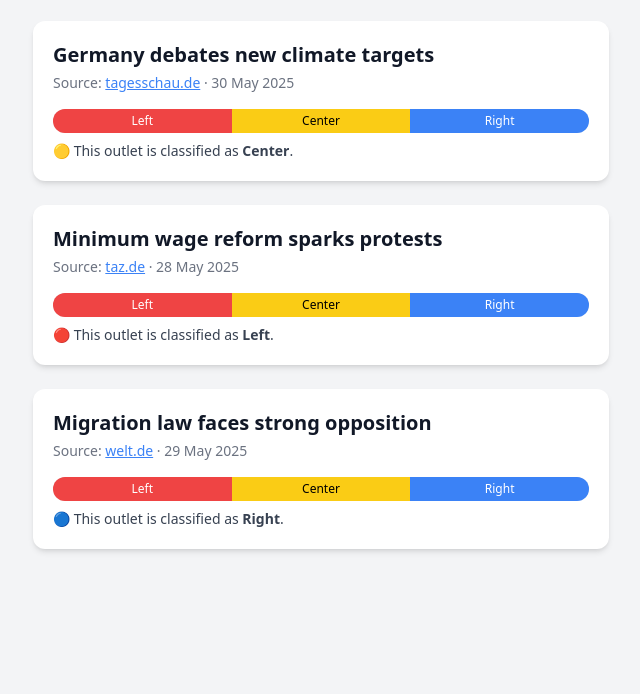
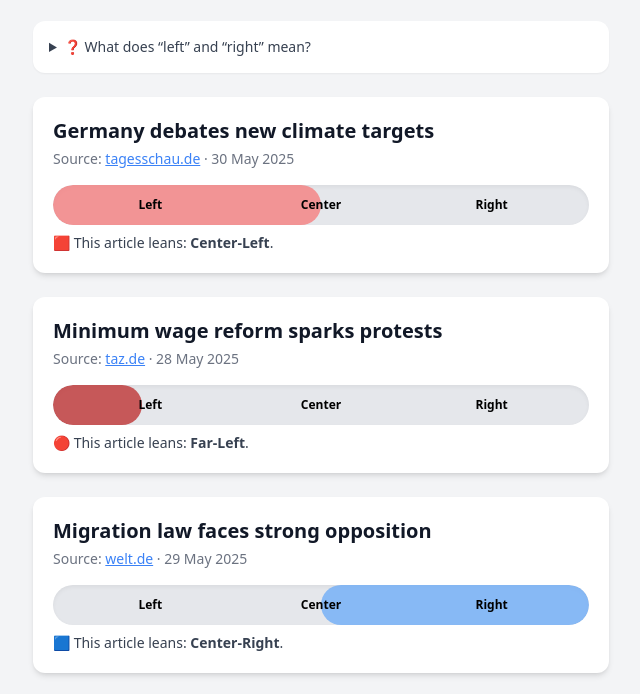
Before and after one commit to VasifVahidov/CapyCapyNews, a website: page public/index.html in a window 1280 px wide. Shown: the part 225-919 px from the top of the page, without its empty margins (319-959 px from the left). Before the commit the page ends 814 px from the top, so only its background shows below. Drawn offline with nearby package versions, Linux system fonts and the light colour scheme.

Commit message:
spectrum added, biasses added

```diff
--- a/public/data.js
+++ b/public/data.js
@@ -8,7 +8,7 @@ const articles = [
       en: "Germany debates new climate targets",
       de: "Deutschland streitet über neue Klimaziele"
     },
-    bias: "center"
+    bias: "center-left"
   },
   {
     id: 2,
@@ -19,7 +19,7 @@ const articles = [
       en: "Minimum wage reform sparks protests",
       de: "Mindestlohnreform löst Proteste aus"
     },
-    bias: "left"
+    bias: "far-left"
   },
   {
     id: 3,
@@ -30,6 +30,17 @@ const articles = [
       en: "Migration law faces strong opposition",
       de: "Migrationsgesetz stößt auf heftigen Widerstand"
     },
-    bias: "right"
+    bias: "center-right"
+  },
+  {
+    id: 4,
+    source: "jungefreiheit.de",
+    url: "https://www.jungefreiheit.de",
+    date: "27 May 2025",
+    headline: {
+      en: "Right-wing party calls for stricter border laws",
+      de: "Rechtspartei fordert strengere Grenzgesetze"
+    },
+    bias: "far-right"
   }
 ];
--- a/public/index.html
+++ b/public/index.html
@@ -22,11 +22,36 @@
     <p class="text-sm text-gray-600 italic" id="tagline">News Tagged by the Chillest Rodent Alive.</p>
   </div>
 
+  <!-- Political Spectrum Reference Toggle -->
+  <div class="max-w-xl mx-auto mb-6">
+    <details class="bg-white rounded-xl shadow-sm p-4 text-sm text-gray-700" id="spectrum-info">
+      <summary class="cursor-pointer font-medium hover:underline" id="spectrum-title">
+        ❓ What does “left” and “right” mean?
+      </summary>
+      <ul class="mt-3 space-y-1 list-disc list-inside" id="spectrum-list-en">
+        <li><strong>Far Left</strong>: Die Linke (radical wings), Antifa (non-parliamentary)</li>
+        <li><strong>Center-Left</strong>: SPD, parts of Die Grünen</li>
+        <li><strong>Center</strong>: FDP, centrist SPD/CDU/Greens</li>
+        <li><strong>Center-Right</strong>: CDU, moderate CSU</li>
+        <li><strong>Right</strong>: Conservative CDU/CSU members</li>
+        <li><strong>Far Right</strong>: AfD (nationalist wing), NPD</li>
+      </ul>
+      <ul class="mt-3 space-y-1 list-disc list-inside hidden" id="spectrum-list-de">
+        <li><strong>Radikale Linke</strong>: Die Linke (radikale Flügel), Antifa</li>
+        <li><strong>Mitte-Links</strong>: SPD, Teile der Grünen</li>
+        <li><strong>Politische Mitte</strong>: FDP, zentristische SPD/CDU/Grüne</li>
+        <li><strong>Mitte-Rechts</strong>: CDU, gemäßigte CSU</li>
+        <li><strong>Rechte</strong>: Konservative CSU/CDU-Mitglieder</li>
+        <li><strong>Extreme Rechte</strong>: AfD (nationalistischer Flügel), NPD</li>
+      </ul>
+    </details>
+  </div>
+
+
   <!-- News Container -->
   <div class="max-w-xl mx-auto" id="articles"></div>
 
   <script src="data.js"></script>
   <script src="script.js"></script>
 </body>
-
 </html>
--- a/public/script.js
+++ b/public/script.js
@@ -8,9 +8,13 @@ const texts = {
     center: "Center",
     right: "Right",
     bias: {
-      left: "🔴 This outlet is classified as <strong>Left</strong>.",
-      center: "🟡 This outlet is classified as <strong>Center</strong>.",
-      right: "🔵 This outlet is classified as <strong>Right</strong>."
+      "far-left": "🔴 This article leans: <strong>Far-Left</strong>.",
+      "left": "🔴 This article leans: <strong>Center-Left</strong>.",
+      "center-left": "🟥 This article leans: <strong>Center-Left</strong>.",
+      "center": "🟡 This article leans: <strong>Center</strong>.",
+      "center-right": "🟦 This article leans: <strong>Center-Right</strong>.",
+      "right": "🔵 This article leans: <strong>Right</strong>.",
+      "far-right": "🔵 This article leans: <strong>Far-Right</strong>."
     },
     toggle: "🇬🇧 English"
   },
@@ -21,9 +25,13 @@ const texts = {
     center: "Zentrum",
     right: "Rechts",
     bias: {
-      left: "🔴 Dieses Medium wird als <strong>Links</strong> eingestuft.",
-      center: "🟡 Dieses Medium wird als <strong>Zentrum</strong> eingestuft.",
-      right: "🔵 Dieses Medium wird als <strong>Rechts</strong> eingestuft."
+      "far-left": "🔴 Dieser Artikel tendiert zu: <strong>radikale Linke</strong>",
+      "left": "🔴 Dieser Artikel tendiert zu: <strong>Mitte-Links</strong>",
+      "center-left": "🟥 Dieser Artikel tendiert zu: <strong>Mitte-Links</strong>",
+      "center": "🟡 Dieser Artikel tendiert zu: <strong>politische Mitte</strong>",
+      "center-right": "🟦 Dieser Artikel tendiert zu: <strong>Mitte-Rechts</strong>",
+      "right": "🔵 Dieser Artikel tendiert zu: <strong>Rechte</strong>",
+      "far-right": "🔵 Dieser Artikel tendiert zu: <strong>extreme Rechte</strong>"
     },
     toggle: "🇩🇪 Deutsch"
   }
@@ -33,6 +41,14 @@ function toggleLanguage() {
   currentLang = currentLang === 'en' ? 'de' : 'en';
   document.getElementById("tagline").textContent = texts[currentLang].tagline;
   document.getElementById("lang-toggle").textContent = texts[currentLang].toggle;
+  document.getElementById("spectrum-title").textContent =
+  currentLang === 'en'
+    ? "❓ What does “left” and “right” mean?"
+    : "❓ Was bedeutet „links“ und „rechts“?";
+
+  document.getElementById("spectrum-list-en").classList.toggle("hidden", currentLang !== 'en');
+  document.getElementById("spectrum-list-de").classList.toggle("hidden", currentLang !== 'de');
+
   renderArticles();
 }
 
@@ -43,9 +59,33 @@ function renderArticles() {
   articles.forEach((article) => {
     const biasLabel = article.bias;
     const biasColors = {
-      left: "bg-red-500 text-white",
-      center: "bg-yellow-400 text-black",
-      right: "bg-blue-500 text-white"
+      "far-left": "bg-red-700",
+      "left": "bg-red-500",
+      "center-left": "bg-red-400",
+      "center": "bg-yellow-400",
+      "center-right": "bg-blue-400",
+      "right": "bg-blue-500",
+      "far-right": "bg-blue-700"
+    };
+
+    const biasPositions = {
+      "far-left": "left: 0%; width: 16.66%",
+      "left": "left: 0%; width: 33.33%",
+      "center-left": "left: 0%; width: 50%",
+      "center": "left: 33.33%; width: 33.33%",
+      "center-right": "left: 50%; width: 50%",
+      "right": "left: 66.66%; width: 33.33%",
+      "far-right": "left: 83.33%; width: 16.66%"
+    };
+
+    const tooltipText = {
+      "far-left": "Far-Left / Radikale Linke",
+      "left": "Center-Left / Mitte-Links",
+      "center-left": "Center-Left / Mitte-Links",
+      "center": "Center / Politische Mitte",
+      "center-right": "Center-Right / Mitte-Rechts",
+      "right": "Right / Rechte",
+      "far-right": "Far-Right / Extreme Rechte"
     };
 
     const card = document.createElement("div");
@@ -59,12 +99,22 @@ function renderArticles() {
       </p>
 
       <div class="mt-4">
-        <div class="relative h-6 w-full bg-gray-200 rounded-full overflow-hidden shadow-inner text-xs font-medium">
-          <div class="absolute inset-y-0 left-0 w-1/3 ${biasColors.left} flex items-center justify-center" id="left-label">${texts[currentLang].left}</div>
-          <div class="absolute inset-y-0 left-1/3 w-1/3 ${biasColors.center} flex items-center justify-center" id="center-label">${texts[currentLang].center}</div>
-          <div class="absolute inset-y-0 right-0 w-1/3 ${biasColors.right} flex items-center justify-center" id="right-label">${texts[currentLang].right}</div>
+        <div class="relative h-10 w-full bg-gray-200 rounded-full overflow-hidden shadow-inner text-xs font-medium flex items-center justify-between px-3">
+          <!-- Overlay Fill Bar -->
+          <div class="absolute top-0 bottom-0 ${biasColors[biasLabel]} opacity-70 rounded-full z-0" style="${biasPositions[biasLabel]}"></div>
+
+          <!-- Labels -->
+          <div class="relative z-10 w-1/3 text-center">
+            <span class="font-semibold">${texts[currentLang].left}</span>
+          </div>
+          <div class="relative z-10 w-1/3 text-center">
+            <span class="font-semibold">${texts[currentLang].center}</span>
+          </div>
+          <div class="relative z-10 w-1/3 text-center">
+            <span class="font-semibold">${texts[currentLang].right}</span>
+          </div>
         </div>
-        <div class="mt-2 text-sm text-gray-700" id="bias-label">${texts[currentLang].bias[biasLabel]}</div>
+        <div class="mt-2 text-sm text-gray-700">${texts[currentLang].bias[biasLabel]}</div>
       </div>
     `;
 
```
Also changed, not shown: server.js (+5 -3 lines).
